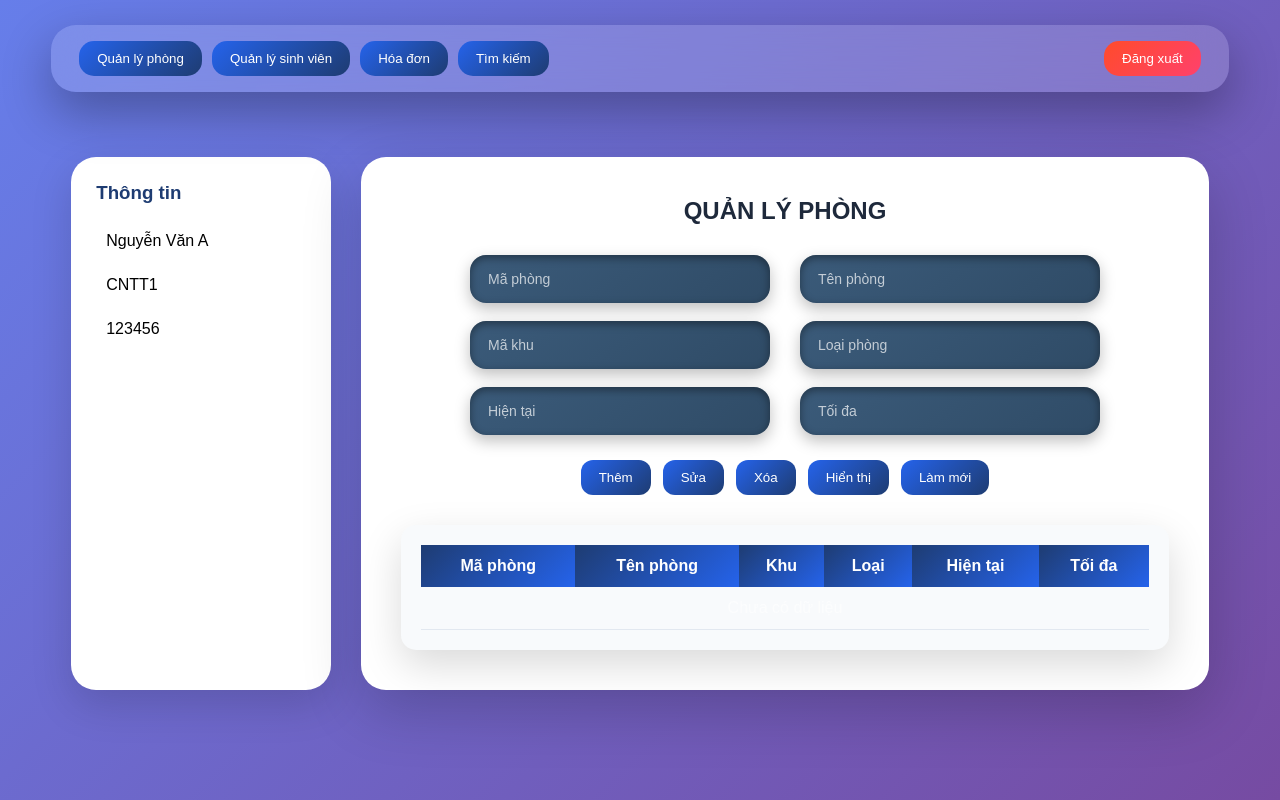
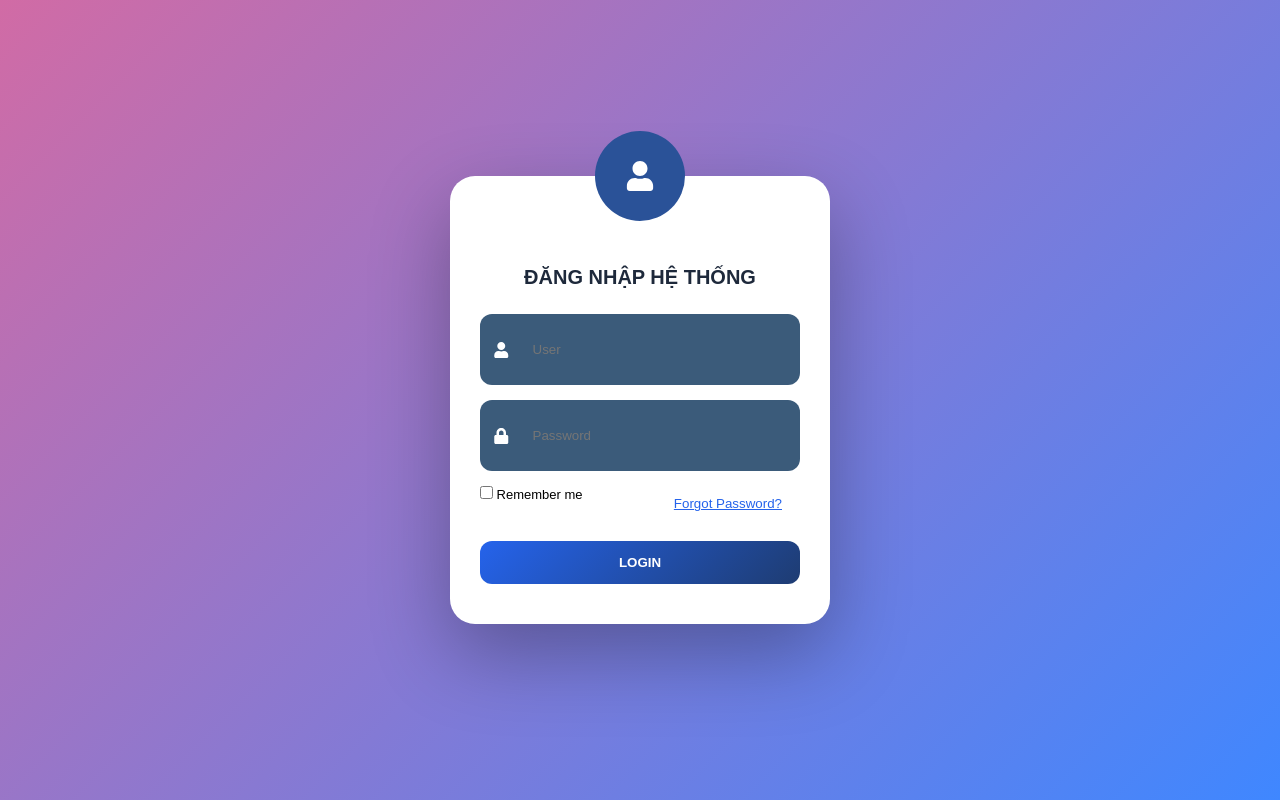
Before and after one commit to meyylyyy/ktx-frontend, a React (Create React App) app: page / in a window 1280 px wide. Built offline with nearby package versions, Linux system fonts and the light colour scheme.

Commit message:
frontend

```diff
--- a/package.json
+++ b/package.json
@@ -10,6 +10,7 @@
     "axios": "^1.13.6",
     "react": "^19.2.4",
     "react-dom": "^19.2.4",
+    "react-icon": "^1.0.0",
     "react-icons": "^5.6.0",
     "react-scripts": "5.0.1",
     "web-vitals": "^2.1.4"
--- a/src/App.js
+++ b/src/App.js
@@ -7,7 +7,7 @@ import SearchPage from "./SearchPage";
 import BillPage from "./BillPage";
 
 function App() {
-  const [loggedIn, setLoggedIn] = useState(true);
+  const [loggedIn, setLoggedIn] = useState(false);
   const [page, setPage] = useState("room");
 
   if (!loggedIn) {
@@ -17,11 +17,11 @@ function App() {
   return (
     <div className="app-wrapper">
 
-      {/* TOP MENU */}
+
       <div className="top-menu">
         <div className="menu-left">
 
-          {/* ❌ ลบ active ออก */}
+
           <button onClick={() => setPage("room")}>
             Quản lý phòng
           </button>
@@ -45,7 +45,7 @@ function App() {
         </div>
       </div>
 
-      {/* CONTENT */}
+
       <div className="page-center">
         {page === "room" && <RoomPage />}
         {page === "student" && <StudentPage />}
--- a/src/LoginForm.css
+++ b/src/LoginForm.css
@@ -1,194 +1,116 @@
+.login-page {
+  height: 100vh;
+  display: flex;
+  justify-content: center;
+  align-items: center;
 
-body {
-  margin: 0;
-  font-family: 'Poppins', sans-serif;
-}
-
-
-.app-wrapper {
-  min-height: 100vh;
   background: linear-gradient(135deg, #d16ba5, #3f87ff);
 }
 
 
-.top-menu {
-  width: calc(100% - 40px);
-  margin: 20px;
-  padding: 15px 25px;
-  border-radius: 18px;
+.login-card {
+  width: 380px;
+  padding: 40px 30px;
+  border-radius: 25px;
 
-  display: flex;
-  justify-content: space-between;
-  align-items: center;
+  background: #ffffff;
 
-  background: rgba(255,255,255,0.15);
-  backdrop-filter: blur(15px);
-  box-shadow: 0 10px 30px rgba(0,0,0,0.15);
+  box-shadow: 0 30px 80px rgba(0,0,0,0.3);
+  position: relative;
+  text-align: center;
 }
 
 
-.menu-left button {
-  background: linear-gradient(135deg, #1e3c72, #2a5298);
+.avatar {
+  width: 90px;
+  height: 90px;
+  background: #2a5298;
+
+  border-radius: 50%;
+  position: absolute;
+  top: -45px;
+  left: 50%;
+  transform: translateX(-50%);
+
+  display: flex;
+  justify-content: center;
+  align-items: center;
+
   color: white;
-  border: none;
-  padding: 10px 18px;
-  border-radius: 12px;
-  margin-right: 12px;
-  cursor: pointer;
-  font-weight: 500;
-
-  transition: 0.3s;
-}
-
-.menu-left button:hover {
-  transform: translateY(-2px);
-  box-shadow: 0 8px 20px rgba(0,0,0,0.25);
+  font-size: 30px;
 }
 
 
-.menu-right button {
-  background: linear-gradient(135deg, #ff4b2b, #ff416c);
+.login-title {
+  margin-top: 50px;
+  margin-bottom: 25px;
+  font-size: 20px;
+  font-weight: 600;
+  color: #1e293b;
+}
+
+
+.input-group {
+  display: flex;
+  align-items: center;
+  gap: 10px;
+
+  background: #3b5b7a;
+  border-radius: 12px;
+
+  padding: 14px;
+  margin-bottom: 15px;
+}
+
+.input-group svg {
   color: white;
+  font-size: 16px;
+}
+
+.input-group input {
+  border: none;
+  background: transparent;
+  outline: none;
+  color: white;
+  width: 100%;
+}
+
+
+.login-options {
+  display: flex;
+  justify-content: space-between;
+  font-size: 13px;
+  margin-bottom: 20px;
+}
+
+.forgot-btn {
+  background: none;
+  border: none;
+  color: #2563eb;
+  cursor: pointer;
+  text-decoration: underline;
+}
+
+.forgot-btn:hover {
+  opacity: 0.7;
+}
+
+
+.login-btn {
+  width: 100%;
+  padding: 14px;
   border-radius: 12px;
   border: none;
-  padding: 10px 18px;
+
+  background: linear-gradient(135deg, #2563eb, #1e3c72);
+  color: white;
+
+  font-weight: bold;
   cursor: pointer;
   transition: 0.3s;
 }
 
-.menu-right button:hover {
+.login-btn:hover {
   transform: translateY(-2px);
-  box-shadow: 0 8px 20px rgba(0,0,0,0.25);
+  box-shadow: 0 10px 25px rgba(0,0,0,0.3);
 }
-
-
-.main-container {
-  display: flex;
-  gap: 25px;
-  max-width: 1200px;
-  margin: 0 auto;
-  padding: 20px;
-}
-
-
-.sidebar {
-  width: 260px;
-  background: rgba(255,255,255,0.95);
-  border-radius: 25px;
-  padding: 25px;
-  box-shadow: 0 25px 50px rgba(0,0,0,0.15);
-}
-
-
-.content {
-  flex: 1;
-  background: rgba(255,255,255,0.95);
-  border-radius: 25px;
-  padding: 30px;
-  box-shadow: 0 25px 50px rgba(0,0,0,0.15);
-}
-
-.content h2 {
-  text-align: center;
-  margin-bottom: 25px;
-}
-
-
-.form-grid {
-  display: grid;
-  grid-template-columns: repeat(2, minmax(220px, 260px));
-  gap: 15px 25px;
-  justify-content: center;
-}
-
-
-input {
-  width: 100%;
-  padding: 14px 16px;
-  border-radius: 14px;
-  border: none;
-
-  background: #3b5b7a;
-  color: white;
-  font-size: 14px;
-
-  transition: 0.3s;
-}
-
-
-input::placeholder {
-  color: rgba(255,255,255,0.6);
-}
-
-
-input:focus {
-  outline: none;
-  box-shadow: 0 0 0 2px rgba(255,255,255,0.3);
-}
-
-
-.btn-group {
-  display: flex;
-  gap: 12px;
-  margin-top: 20px;
-  justify-content: center;
-}
-
-button {
-  padding: 10px 16px;
-  border-radius: 12px;
-  border: none;
-  background: linear-gradient(135deg, #1e3c72, #2a5298);
-  color: white;
-  cursor: pointer;
-  transition: 0.3s;
-}
-
-button:hover {
-  transform: translateY(-2px);
-  box-shadow: 0 8px 20px rgba(0,0,0,0.25);
-}
-
-
-.search-grid {
-  display: grid;
-  grid-template-columns: 1fr 1fr;
-  gap: 20px;
-}
-
-.search-box {
-  background: #f9fafb;
-  padding: 20px;
-  border-radius: 15px;
-}
-
-
-.table-box {
-  margin-top: 25px;
-  padding: 25px;
-  background: #f9fafb;
-  border-radius: 15px;
-  text-align: center;
-}
-
-
-.table-box table {
-  width: 100%;
-  border-collapse: collapse;
-}
-
-.table-box th {
-  background: #2a5298;
-  color: white;
-  padding: 12px;
-}
-
-.table-box td {
-  padding: 12px;
-  border-bottom: 1px solid #ddd;
-}
-
-
-.table-box tr:hover {
-  background: #f1f5f9;
-}
--- a/src/LoginForm.js
+++ b/src/LoginForm.js
@@ -1,27 +1,11 @@
-import { useState } from "react";
 import "./LoginForm.css";
 import { FaUser, FaLock } from "react-icons/fa";
 
 function LoginForm({ onLogin }) {
-  const [user, setUser] = useState({
-    username: "",
-    password: ""
-  });
+  return (
+    <div className="login-page">
 
-  const handleChange = (e) => {
-    setUser({
-      ...user,
-      [e.target.name]: e.target.value
-    });
-  };
-
-  const handleLogin = () => {
-    onLogin(); // test ก่อน
-  };
-
-  return (
-    <div className="container">
-      <div className="card">
+      <div className="login-card">
 
 
         <div className="avatar">
@@ -29,46 +13,38 @@ function LoginForm({ onLogin }) {
         </div>
 
 
-        <h2 className="title">ĐĂNG NHẬP HỆ THỐNG</h2>
+        <h2 className="login-title">ĐĂNG NHẬP HỆ THỐNG</h2>
 
 
         <div className="input-group">
-          <span><FaUser /></span>
-          <input
-            name="username"
-            placeholder="User"
-            onChange={handleChange}
-          />
+          <FaUser />
+          <input type="text" placeholder="User" />
         </div>
 
 
         <div className="input-group">
-          <span><FaLock /></span>
-          <input
-            type="password"
-            name="password"
-            placeholder="Password"
-            onChange={handleChange}
-          />
+          <FaLock />
+          <input type="password" placeholder="Password" />
         </div>
 
 
-        <div className="options">
-  <label className="remember">
-    <input type="checkbox" />
-    <span className="checkmark"></span>
-    Remember me
-  </label>
+        <div className="login-options">
+          <label>
+            <input type="checkbox" /> Remember me
+          </label>
 
-  <a href="/">Forgot Password?</a>
-</div>
+          <button className="forgot-btn">
+            Forgot Password?
+          </button>
+        </div>
 
 
-        <button className="login-btn" onClick={handleLogin}>
+        <button className="login-btn" onClick={onLogin}>
           LOGIN
         </button>
 
       </div>
+
     </div>
   );
 }
```
Also changed, not shown: 1 other file (tests, documents, lock files or other folders).
